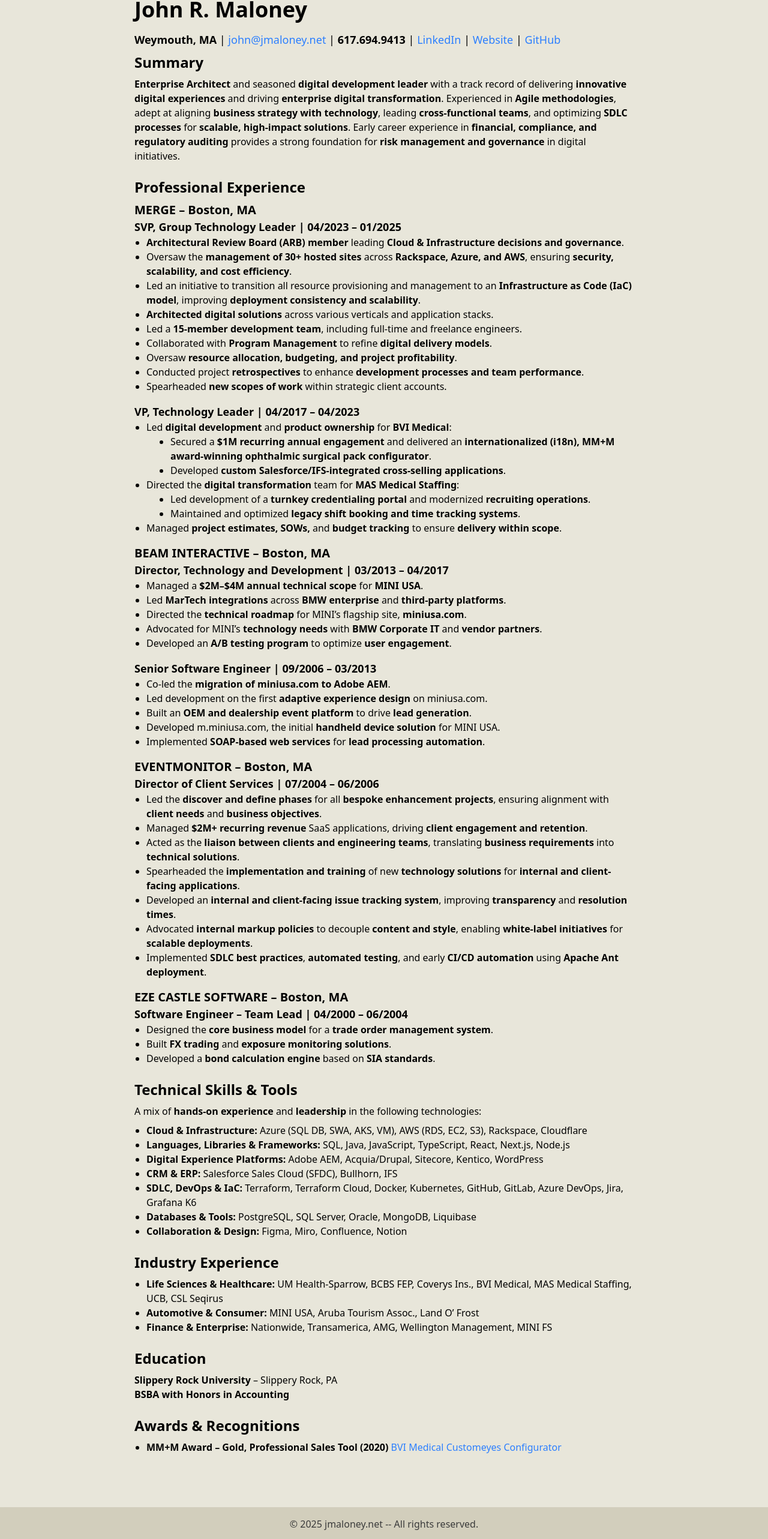
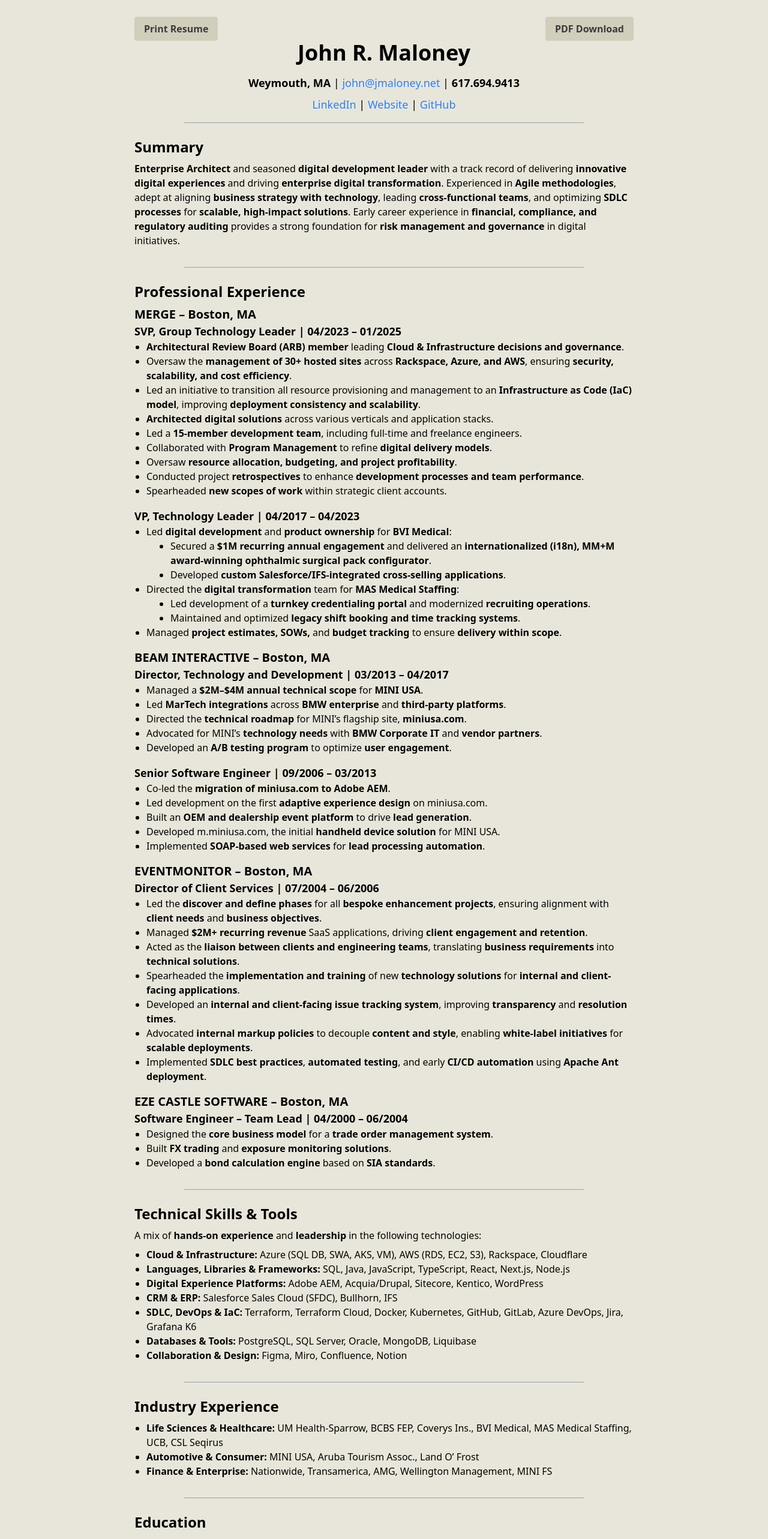
Before and after one commit to jrmaloney/jmaloney-nextjs-tw, a Next.js app: page /resume in a window 1280 px wide. Shown: the part 118-2683 px from the top of the page at 60% size. Built offline with nearby package versions, Linux system fonts and the light colour scheme.

Commit message:
add print version and pdf download button

```diff
--- a/app/globals.css
+++ b/app/globals.css
@@ -1 +1,45 @@
 @import "tailwindcss";
+
+@media print {
+  body {
+    font-family: "Roboto", serif; /* Adjust font family as needed */
+    font-size: 12pt;               /* Base font size */
+    color: black;
+    line-height: 1.4;
+    margin: 0;
+    padding: 0;
+  }
+  /* Reduce H1 and H2 font sizes for print */
+  h1 {
+    font-size: 18pt !important;    /* Decrease from default screen size */
+    font-weight: bold;
+    margin-bottom: 8px;
+  }
+  h2 {
+    font-size: 14pt !important;    /* Slightly smaller than H1 */
+    font-weight: bold;
+    margin-bottom: 6px;
+  }
+  /* Optional: adjust paragraph spacing for compactness */
+  p {
+    margin-bottom: 4px;
+  }
+  /* Hide elements not needed in print */
+  .no-print {
+    display: none !important;
+  }
+  nav, footer {
+    display: none !important;
+  }
+  .no-print {
+    display: none !important;
+  }
+  .print-container {
+    padding: 0 0.5in;
+    margin: 0 auto;
+    max-width: 100%;
+  }
+  .print-page-break {
+    page-break-after: always;
+  }
+}
--- a/app/resume/page.tsx
+++ b/app/resume/page.tsx
@@ -1,12 +1,22 @@
+"use client";
 import React from "react";
 
 const Resume = () => {
   return (
     <div className="p-8 max-w-4xl mx-auto">
-      <h1 className="text-4xl font-bold mb-4">John R. Maloney</h1>
-      <p className="text-lg mb-2">
-        <strong>Weymouth, MA</strong> | <a href="mailto:john@jmaloney.net" target="_blank" className="text-blue-500">john@jmaloney.net</a> | <strong>617.694.9413</strong> | <a href="https://www.linkedin.com/in/john-r-maloney" target="_blank" className="text-blue-500">LinkedIn</a> | <a href="https://jmaloney.net" target="_blank" className="text-blue-500">Website</a> | <a href="https://github.com/jrmaloney" target="_blank" className="text-blue-500">GitHub</a>
+        <div className="flex justify-between mt-4 no-print">
+            <button onClick={() => window.print()} className="mt-4 px-4 py-2 bg-[#d2cebc] text-[#3b3b3b] font-bold rounded no-print">Print Resume</button>
+            <button onClick={() => window.print()} className="mt-4 px-4 py-2 bg-[#d2cebc] text-[#3b3b3b] font-bold rounded no-print">PDF Download</button>
+        </div>
+
+      <h1 className="text-4xl font-bold mb-4 text-center">John R. Maloney</h1>
+      <p className="text-lg mb-2 text-center" >
+        <strong>Weymouth, MA</strong> | <a href="mailto:john@jmaloney.net" target="_blank" className="text-blue-500">john@jmaloney.net</a> | <strong>617.694.9413</strong>
       </p>
+      <p className="text-lg mb-2 text-center" >
+        <a href="https://www.linkedin.com/in/john-r-maloney" target="_blank" className="text-blue-500">LinkedIn</a> | <a href="https://jmaloney.net" target="_blank" className="text-blue-500">Website</a> | <a href="https://github.com/jrmaloney" target="_blank" className="text-blue-500">GitHub</a>
+      </p>
+      <div className="border-b border-gray-400 w-4/5 mx-auto py-1 mb-6"></div>
 
       <section className="mb-6">
         <h2 className="text-2xl font-semibold mb-2">Summary</h2>
@@ -14,6 +24,7 @@ const Resume = () => {
           <strong>Enterprise Architect</strong> and seasoned <strong>digital development leader</strong> with a track record of delivering <strong>innovative digital experiences</strong> and driving <strong>enterprise digital transformation</strong>. Experienced in <strong>Agile methodologies</strong>, adept at aligning <strong>business strategy with technology</strong>, leading <strong>cross-functional teams</strong>, and optimizing <strong>SDLC processes</strong> for <strong>scalable, high-impact solutions</strong>. Early career experience in <strong>financial, compliance, and regulatory auditing</strong> provides a strong foundation for <strong>risk management and governance</strong> in digital initiatives.
         </p>
       </section>
+      <div className="border-b border-gray-400 w-4/5 mx-auto py-1 mb-6"></div>
 
       <section className="mb-6">
         <h2 className="text-2xl font-semibold mb-2">Professional Experience</h2>
@@ -33,6 +44,8 @@ const Resume = () => {
             <li>Spearheaded <strong>new scopes of work</strong> within strategic client accounts.</li>
           </ul>
 
+          {/* Page Break for Print Version*/}
+          <div className="print-page-break"></div>
           <h4 className="text-lg font-semibold mt-4">VP, Technology Leader | 04/2017 – 04/2023</h4>
           <ul className="list-disc pl-5">
             <li>Led <strong>digital development</strong> and <strong>product ownership</strong> for <strong>BVI Medical</strong>:</li>
@@ -105,6 +118,7 @@ const Resume = () => {
         </div>
         */}
       </section>
+      <div className="border-b border-gray-400 w-4/5 mx-auto py-1 mb-6"></div>
 
       <section className="mb-6">
         <h2 className="text-2xl font-semibold mb-2">Technical Skills & Tools</h2>
@@ -119,6 +133,7 @@ const Resume = () => {
           <li><strong>Collaboration & Design:</strong> Figma, Miro, Confluence, Notion</li>
         </ul>
       </section>
+      <div className="border-b border-gray-400 w-4/5 mx-auto py-1 mb-6"></div>
 
       <section className="mb-6">
         <h2 className="text-2xl font-semibold mb-2">Industry Experience</h2>
@@ -128,14 +143,16 @@ const Resume = () => {
           <li><strong>Finance & Enterprise:</strong> Nationwide, Transamerica, AMG, Wellington Management, MINI FS</li>
         </ul>
       </section>
+      <div className="border-b border-gray-400 w-4/5 mx-auto py-1 mb-6"></div>
 
       <section className="mb-6">
         <h2 className="text-2xl font-semibold mb-2">Education</h2>
-        <p>
-          <strong>Slippery Rock University</strong> – Slippery Rock, PA<br />
-          <strong>BSBA with Honors in Accounting</strong>
-        </p>
+        <div className="flex justify-between">
+            <p><strong>Slippery Rock University</strong> – Slippery Rock, PA</p>
+            <p><strong>BSBA with Honors in Accounting</strong></p>
+        </div>
       </section>
+      <div className="border-b border-gray-400 w-4/5 mx-auto py-1 mb-6"></div>
 
       <section className="mb-6">
         <h2 className="text-2xl font-semibold mb-2">Awards & Recognitions</h2>
@@ -143,7 +160,8 @@ const Resume = () => {
           <li><strong>MM+M Award – Gold, Professional Sales Tool (2020)</strong> <a href="https://www.mmm-online.com/mmm-awards/gold-professional-sales-tool-2020/" target="_blank" className="text-blue-500">BVI Medical Customeyes Configurator</a></li>
         </ul>
       </section>
-    </div>
+</div>
+
   );
 };
 
```
